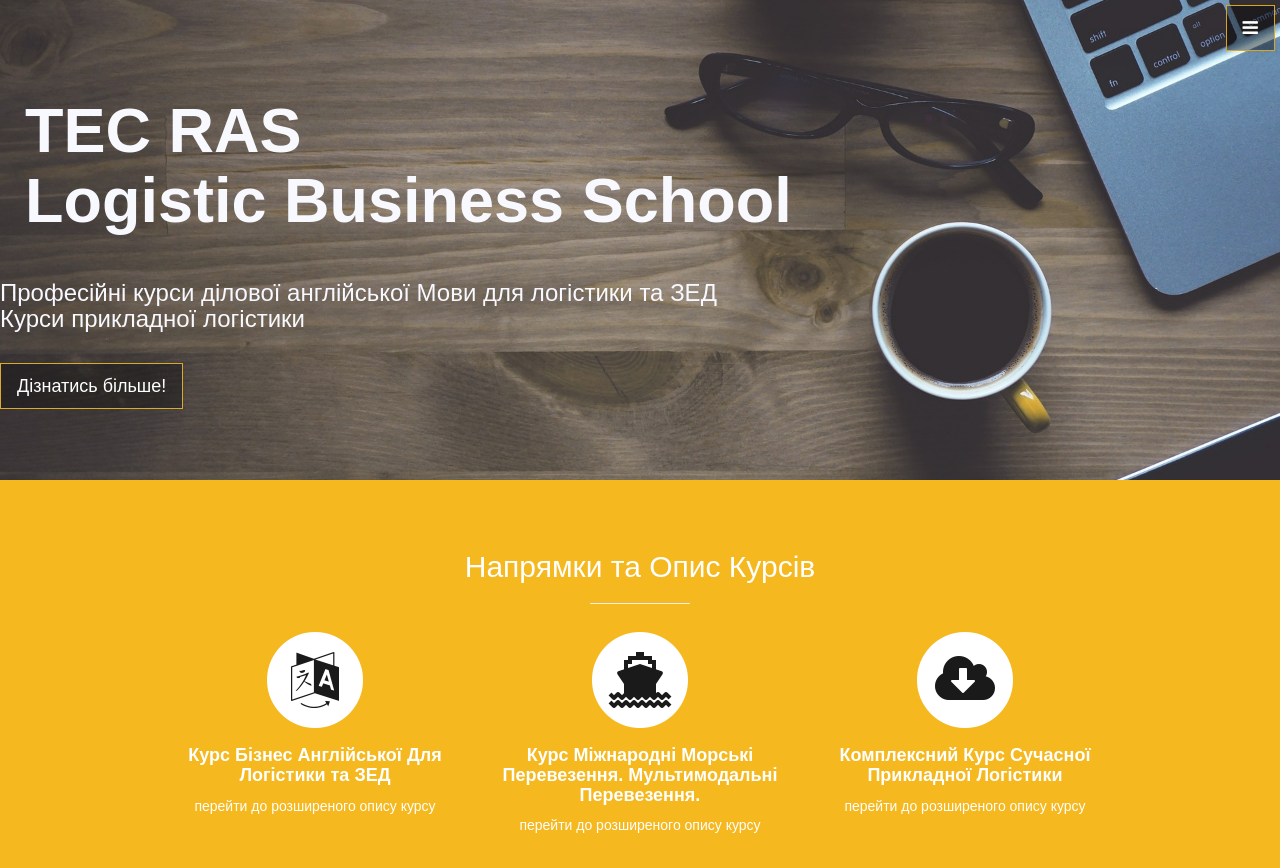
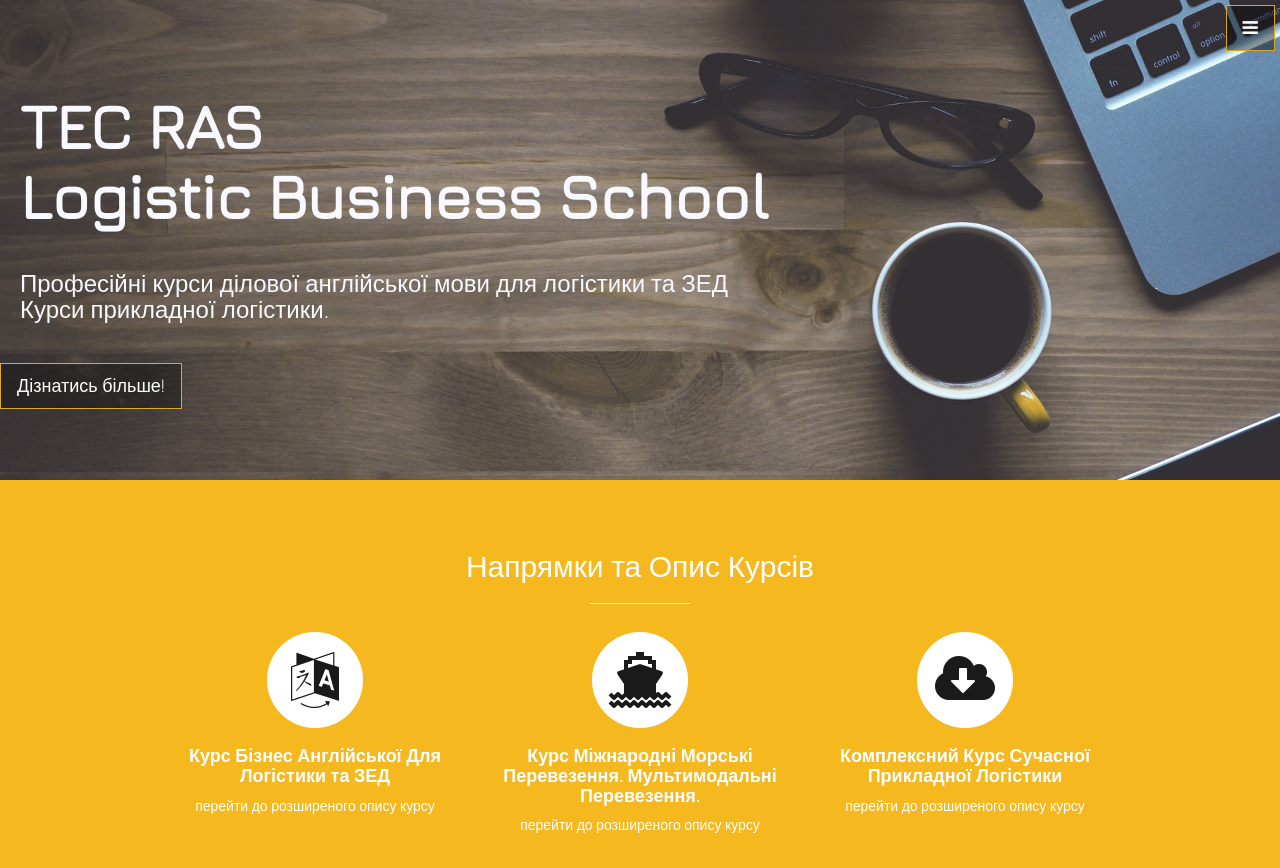
Before and after one commit to Marysta/tecbizschool, a plain HTML site: page index.html in a window 1280 px wide. Shown: the top 868 px of the page. Drawn offline with nearby package versions, Linux system fonts and the light colour scheme.

Commit message:
add new file

```diff
--- a/css/stylish-portfolio.css
+++ b/css/stylish-portfolio.css
@@ -23,11 +23,15 @@ body {
     color:#F8F8FF;
 }
 
-.text-vertical-left h1 {
+.text-vertical-left h1{
     margin: 0;
-    padding: 25px;
+    padding:20px;
     font-size: 4.5em;
     font-weight: 700;
+}
+.text-vertical-left h3{
+    margin: 0;
+    padding:20px;
 }
 
 /* Custom Button Styles */
@@ -37,6 +41,7 @@ body {
     color: #fff;
     background-color: rgba(0,0,0,0.4);
     border-color: #DAA520;
+
 }
 
 .btn-dark:hover,
--- a/index.html
+++ b/index.html
@@ -21,7 +21,7 @@
     <!-- Custom Fonts -->
     <link href="font-awesome/css/font-awesome.min.css" rel="stylesheet" type="text/css">
     <link href="https://fonts.googleapis.com/css?family=Source+Sans+Pro:300,400,700,300italic,400italic,700italic" rel="stylesheet" type="text/css">
-
+    <link href="https://fonts.googleapis.com/css?family=Comfortaa|Jura" rel="stylesheet">
     <!-- HTML5 Shim and Respond.js IE8 support of HTML5 elements and media queries -->
     <!-- WARNING: Respond.js doesn't work if you view the page via file:// -->
     <!--[if lt IE 9]>
@@ -62,10 +62,10 @@
         <div class="text-vertical-left">
             <h1>TEC RAS
             <br>Logistic Business School</h1>
-            <h3>Професійні курси ділової англійської Мови для логістики та ЗЕД<br>
-            Курси прикладної логістики</h3>
+            <h3>Професійні курси ділової англійської мови для логістики та ЗЕД<br>
+            Курси прикладної логістики.</h3>
             <br>
-            <a href="#about" class="btn btn-dark btn-lg">Дізнатись більше!</a>
+            <a href="#about" class="btn btn-dark btn-lg center">Дізнатись більше!</a>
         </div>
     </header>
 
```
